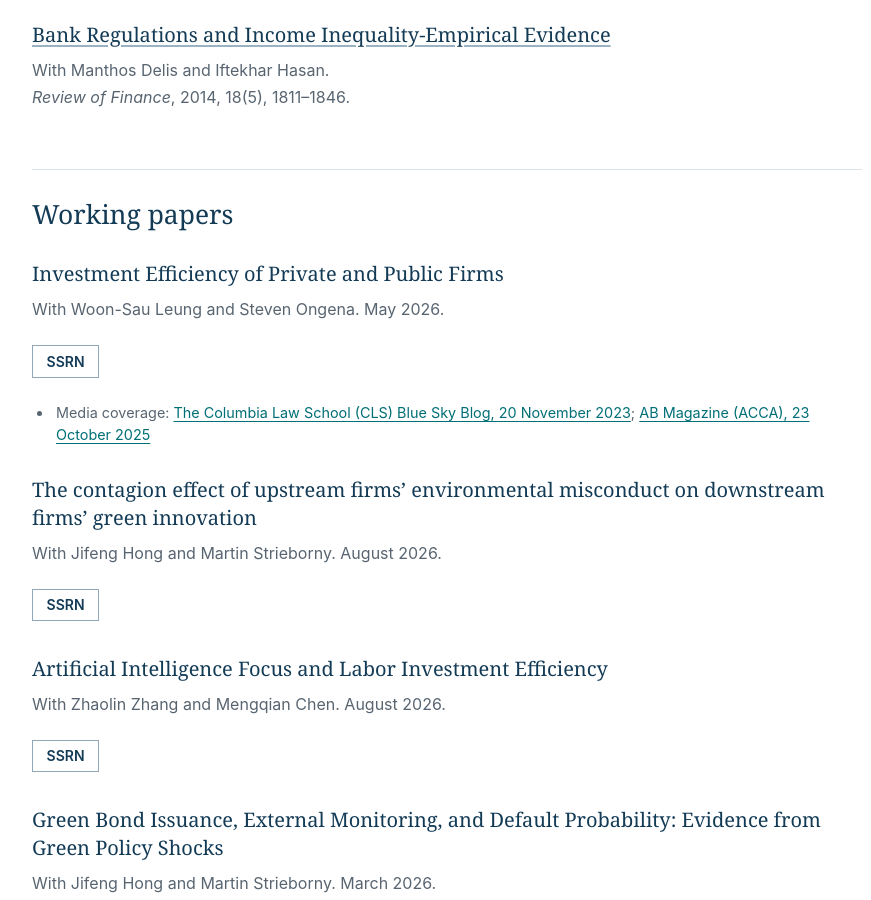
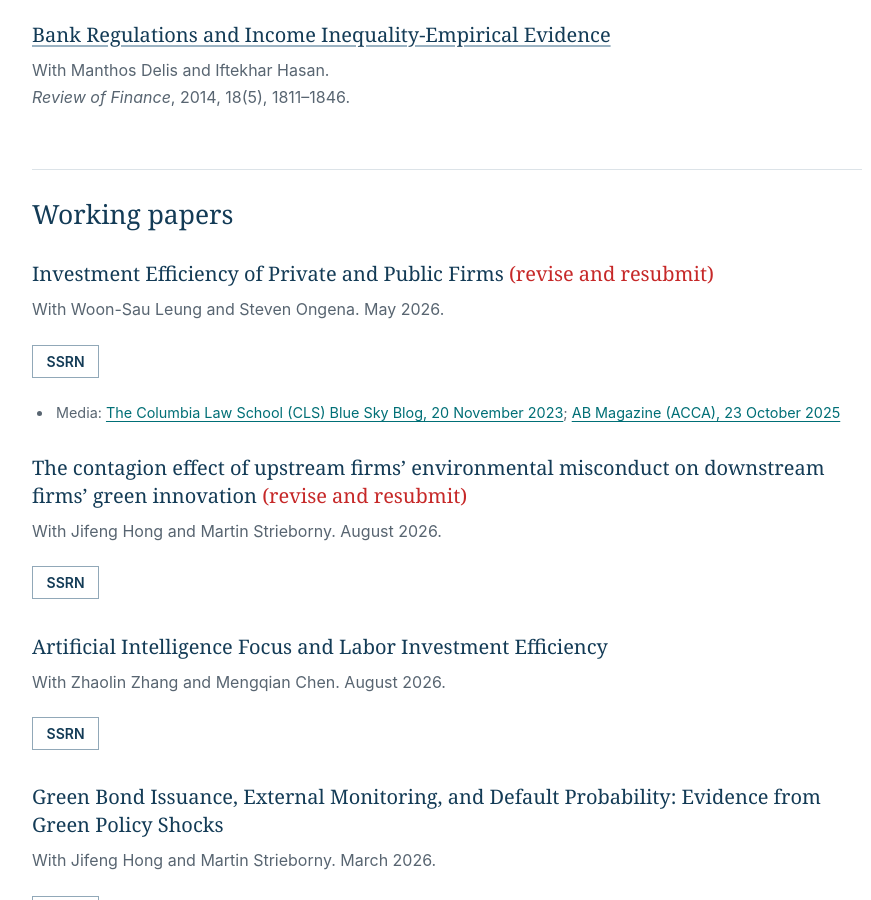
Before and after one commit to panteliskazakis/panteliskazakis.github.io, a Jekyll site: the page built from research.md, in a window 1280 px wide and 900 px high, scrolled down 2022 px. Shown: the whole window, without its empty margins (78-949 px from the left). Built offline with Jekyll 4.4.1, drawn with Linux system fonts in a browser that asks for light colours.

Commit message:
Add files via upload

```diff
--- a/research.md
+++ b/research.md
@@ -71,20 +71,20 @@ With Manthos Delis and Iftekhar Hasan.
 
 ## Working papers
 
-### Investment Efficiency of Private and Public Firms
+### Investment Efficiency of Private and Public Firms <span style="color:#c62828;">(revise and resubmit)</span>
 With Woon-Sau Leung and Steven Ongena. May 2026.
 
 <a class="paper-button" href="https://papers.ssrn.com/sol3/papers.cfm?abstract_id=4596489" aria-label="Read Investment Efficiency of Private and Public Firms on SSRN">SSRN</a>
 
 <ul>
   <li>
-    Media coverage:
+    Media:
     <a href="https://clsbluesky.law.columbia.edu/2023/11/20/do-private-or-public-firms-invest-more-efficiently/">The Columbia Law School (CLS) Blue Sky Blog, 20 November 2023</a>;
     <a href="https://abmagazine.accaglobal.com/global/articles/2025/oct/business/investment-warning-for-big-businesses.html">AB Magazine (ACCA), 23 October 2025</a>
   </li>
 </ul>
 
-### The contagion effect of upstream firms’ environmental misconduct on downstream firms’ green innovation
+### The contagion effect of upstream firms’ environmental misconduct on downstream firms’ green innovation <span style="color:#c62828;">(revise and resubmit)</span>
 With Jifeng Hong and Martin Strieborny. August 2026.
 
 <a class="paper-button" href="https://papers.ssrn.com/sol3/papers.cfm?abstract_id=5029125" aria-label="Read The contagion effect of upstream firms’ environmental misconduct on downstream firms’ green innovation on SSRN">SSRN</a>
```
